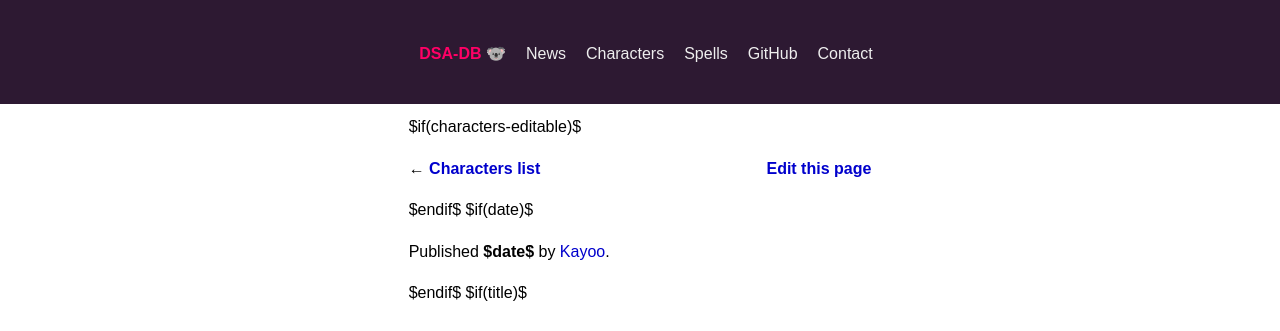
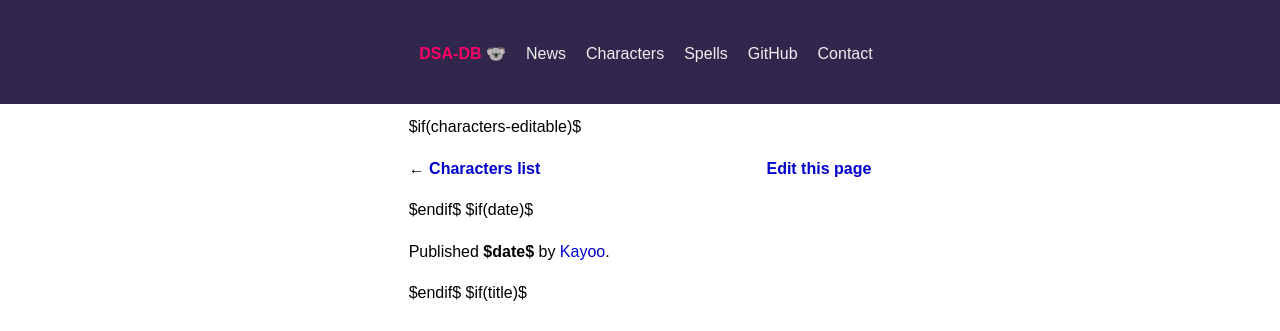
Before and after one commit to kayoo123/DSA-DB, a plain HTML site: page site/templates/default.html in a window 1280 px wide. Shown: the top 331 px of the page. Drawn offline with Linux system fonts and the light colour scheme.

Commit message:
Update default.html

```diff
--- a/site/templates/default.html
+++ b/site/templates/default.html
@@ -1,4 +1,4 @@
-<!doctype html><html lang=fr> <link href=data:, rel=icon><title>DSA-DB$if(title)$ - $title$$endif$</title><meta charset=utf-8><meta content="width=device-width" name=viewport><style>body{display:flex;flex-direction:column;font:16px/1.6 sans-serif;margin:0;min-height:100vh;overflow:hidden scroll;word-wrap:break-word}p{text-align:justify}h1,h2,h3{margin-top:40px}pre>code,main,#m{display:block;flex:1;margin:10px auto 40px;max-width:52ch;padding:0 10px;width:90%}pre>code{background:#000;color:#eee;font:100%/1.6 Consolas,monospace;left:50%;max-width:90ch;padding:20px;position:relative;transform:translateX(-50%);white-space:pre-wrap;width:90vw}code{padding:.1em .4em;font-weight:700;background:#fcc;border-radius:4px}nav li{display:inline-block;margin:0 20px 0 0;line-height:2.5}blockquote{border-left:7px solid #fc9;color:#333;margin:0;padding:0 14px}img{display:block;width:100%}nav,footer{background:#2d1932;padding:30px}nav a,footer{color:#eee}#a{color:#f06}a{color:#00C;text-decoration:none}a:hover{border-bottom:2px solid}ul{padding-left:2em}nav ul{margin:0;text-align:center}li+li{margin-top:4px}table {width: 50%;}th, td {border-bottom: 1px solid #ddd;}tr:hover {background-color: #f5f5f5;}</style>
+<!doctype html><html lang=fr> <link href=data:, rel=icon><title>DSA-DB$if(title)$ - $title$$endif$</title><meta charset=utf-8><meta content="width=device-width" name=viewport><style>body{display:flex;flex-direction:column;font:16px/1.6 sans-serif;margin:0;min-height:100vh;overflow:hidden scroll;word-wrap:break-word}p{text-align:justify}h1,h2,h3{margin-top:40px}pre>code,main,#m{display:block;flex:1;margin:10px auto 40px;max-width:52ch;padding:0 10px;width:90%}pre>code{background:#000;color:#eee;font:100%/1.6 Consolas,monospace;left:50%;max-width:90ch;padding:20px;position:relative;transform:translateX(-50%);white-space:pre-wrap;width:90vw}code{padding:.1em .4em;font-weight:700;background:#fcc;border-radius:4px}nav li{display:inline-block;margin:0 20px 0 0;line-height:2.5}blockquote{border-left:7px solid #fc9;color:#333;margin:0;padding:0 14px}img{display:block;width:100%}nav,footer{background:#31274c;padding:30px}nav a,footer{color:#eee}#a{color:#f06}a{color:#00C;text-decoration:none}a:hover{border-bottom:2px solid}ul{padding-left:2em}nav ul{margin:0;text-align:center}li+li{margin-top:4px}table {width: 50%;}th, td {border-bottom: 1px solid #ddd;}tr:hover {background-color: #f5f5f5;}</style>
 <nav>
 	<ul><li><a href=/ id=a><b>DSA-DB</b></a> 🐨<li><a href=/news/>News</a><li><a href=/characters/>Characters</a><li><a href=/spells/>Spells</a><li><a href=https://github.com/kayoo123/DSA-DB target="_blank">GitHub</a><li><a href=/pages/contact.html>Contact</a></ul>
 </nav>
```
